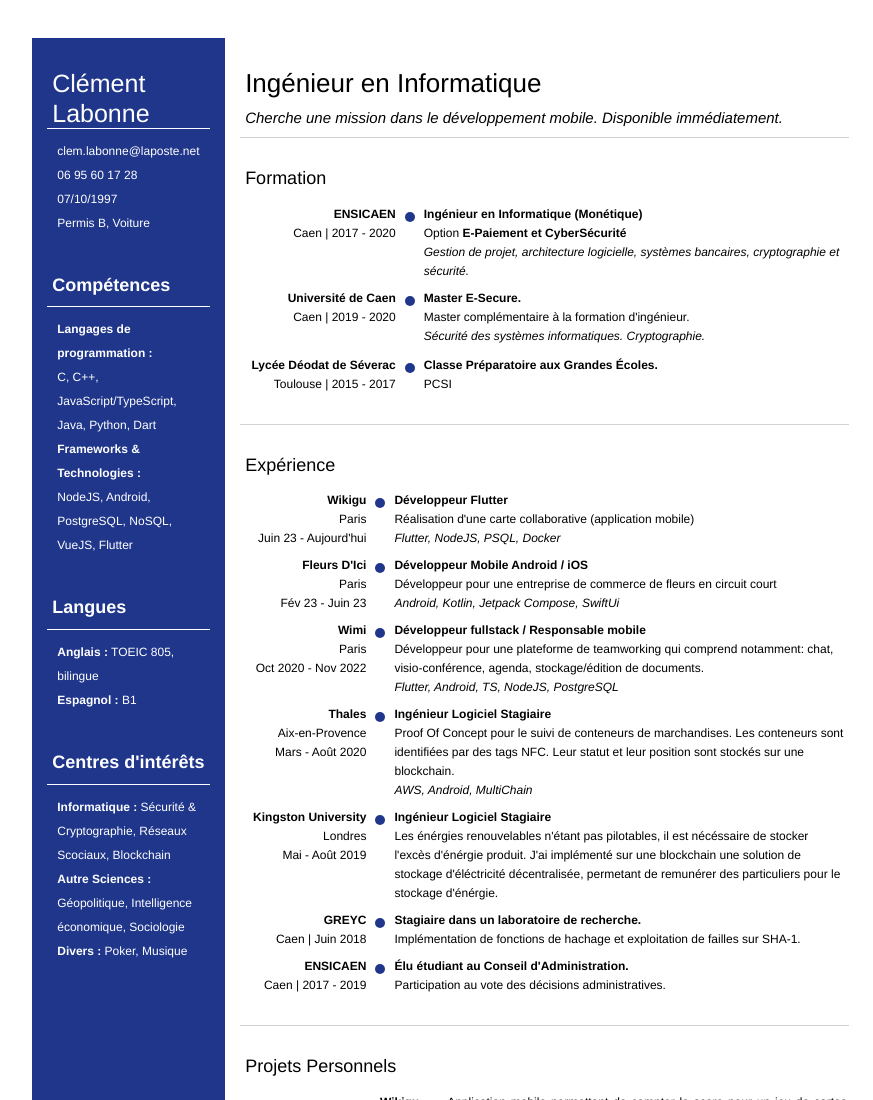
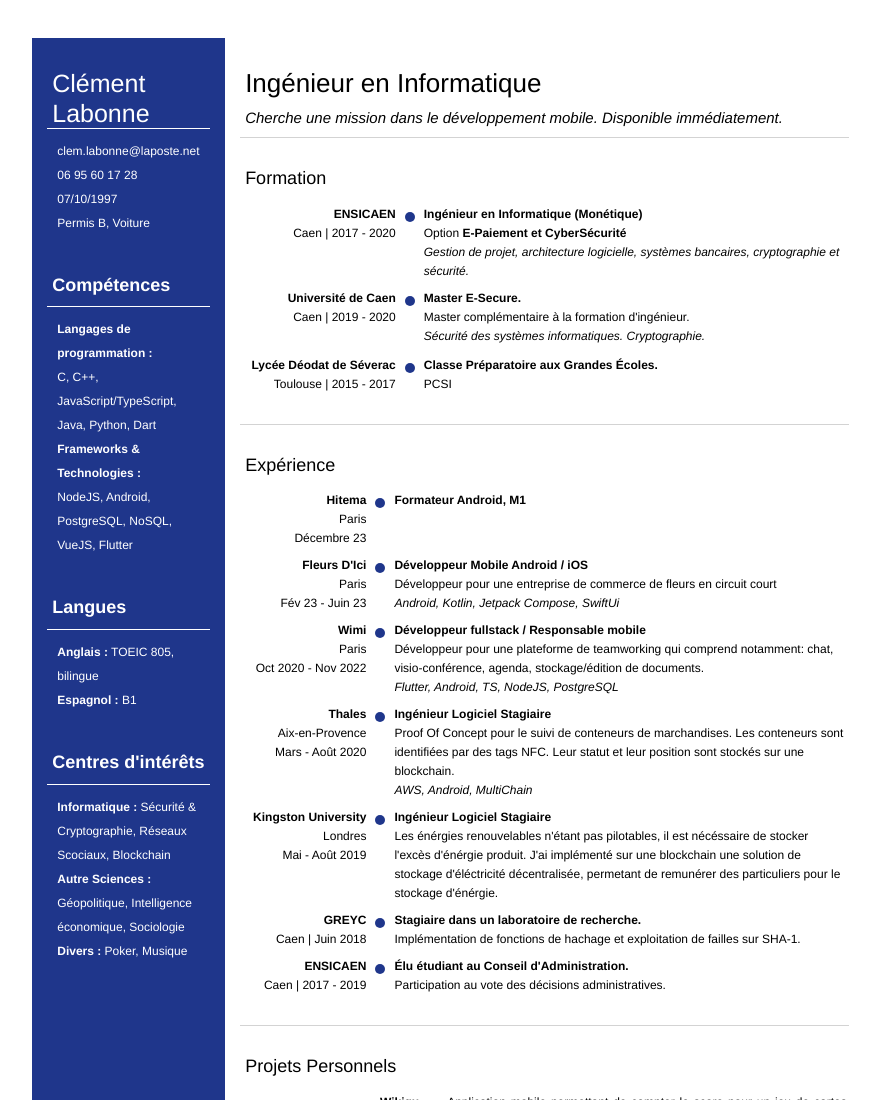
Before and after one commit to C7ement/C7ement, a plain HTML site: page CV/CV-FR-jan23.html in a window 1280 px wide. Shown: the top 1100 px of the page, without its empty margins (192-1065 px from the left). Drawn offline with Linux system fonts and the light colour scheme.

Commit message:
Update CV-FR-jan23.html

```diff
--- a/CV/CV-FR-jan23.html
+++ b/CV/CV-FR-jan23.html
@@ -337,18 +337,15 @@
 
                     <tr>
                         <td class="c1">
-                            <b>Wikigu<br></b>
+                            <b>Hitema<br></b>
                             Paris<br>
-                            Juin 23 - Aujourd'hui
+                            Décembre 23
                         </td>
                         <td class="c2">
                             <div class="rond"></div>
                         </td>
                         <td class="c3">
-                            <b>Développeur Flutter</b><br>
-                            Réalisation d'une carte collaborative (application mobile)
-                            <br>
-                            <i>Flutter, NodeJS, PSQL, Docker</i>
+                            <b>Formateur Android, M1</b>
                         </td>
                     </tr>
                     <tr>
```
